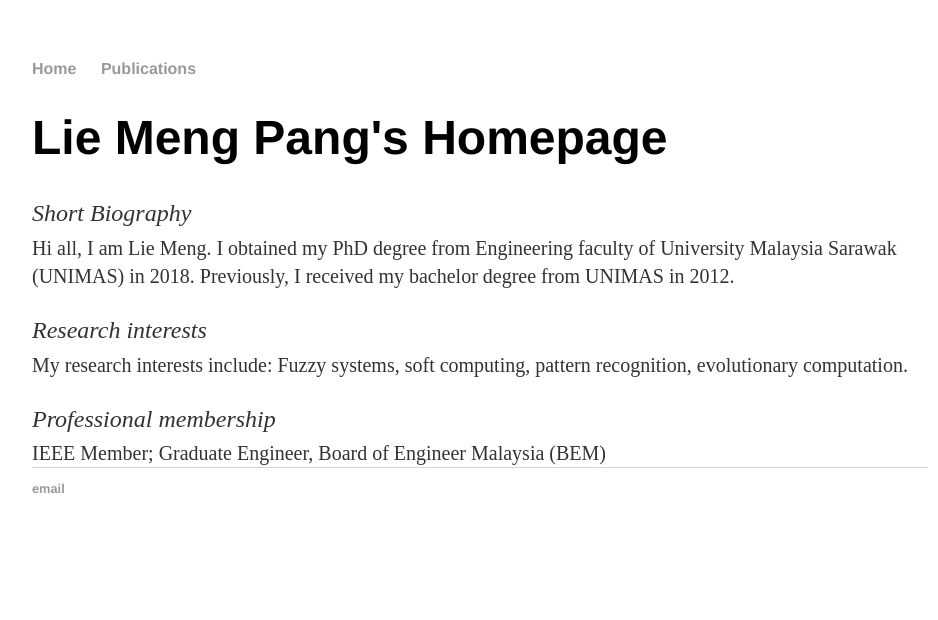
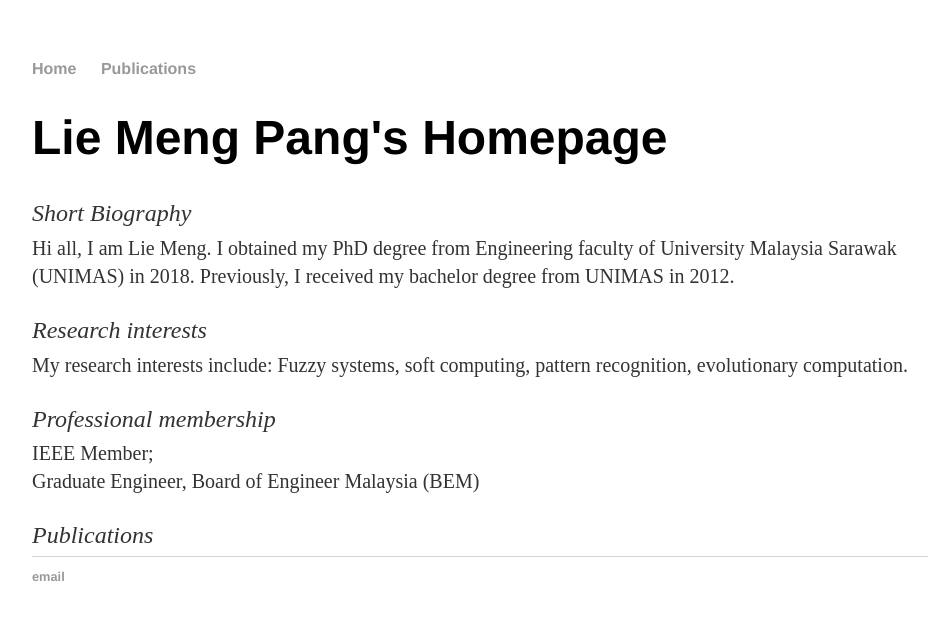
Before and after one commit to lymin1206/test.github.io, a Jekyll site: the page index.html, which Jekyll copies as it is, in a window 1280 px wide. Shown: the top 620 px of the page, without its empty margins (160-1098 px from the left). Built offline with Jekyll 4.4.1, drawn with Linux system fonts in a browser that asks for light colours.

Commit message:
Update index.html

```diff
--- a/index.html
+++ b/index.html
@@ -25,8 +25,11 @@
 					evolutionary computation.  </p1>
 
 			<p> <em> Professional membership </em> </p>
-			<p1> IEEE Member; </p1>
-			<p1> Graduate Engineer, Board of Engineer Malaysia (BEM) </p1>
+			<p1> IEEE Member; <br>
+			Graduate Engineer, Board of Engineer Malaysia (BEM) </p1>
+
+			<p> <em> Publications </em> </p>
+
 
     		</div><!-- /.blurb -->
 		</div><!-- /.container -->
```
